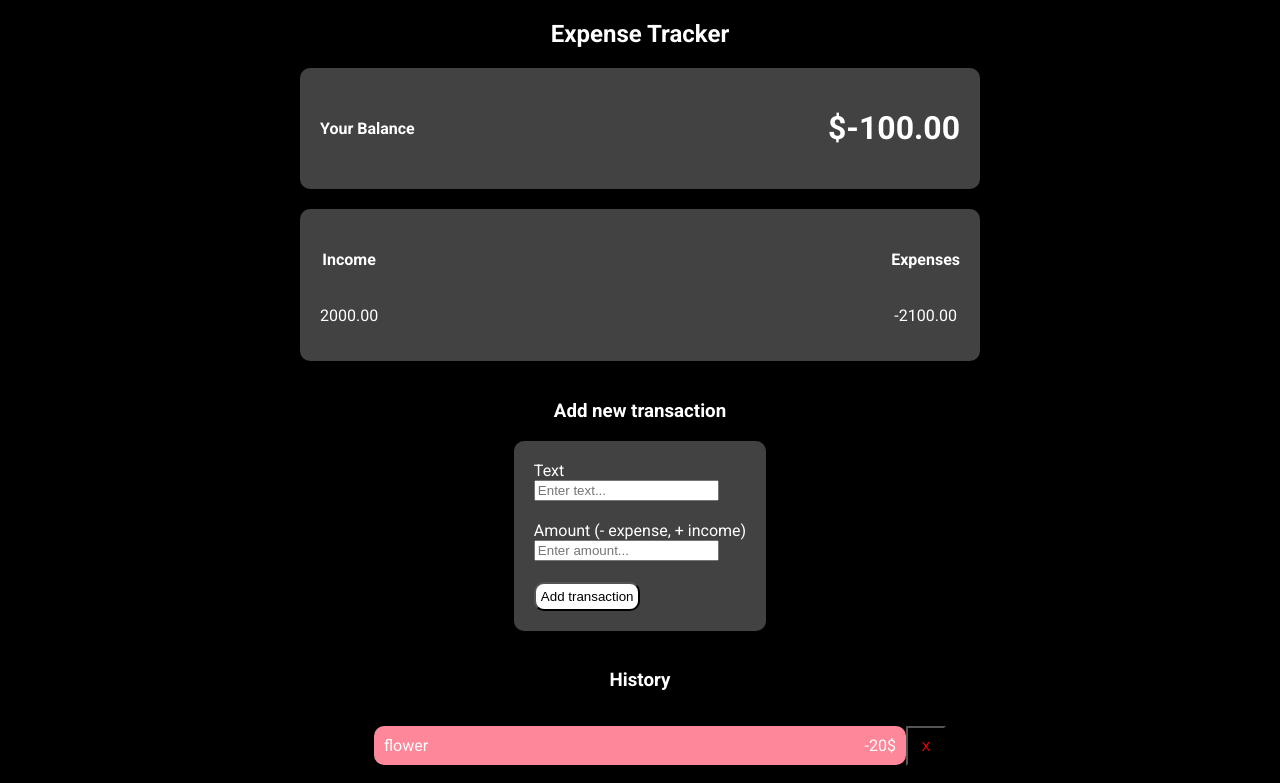
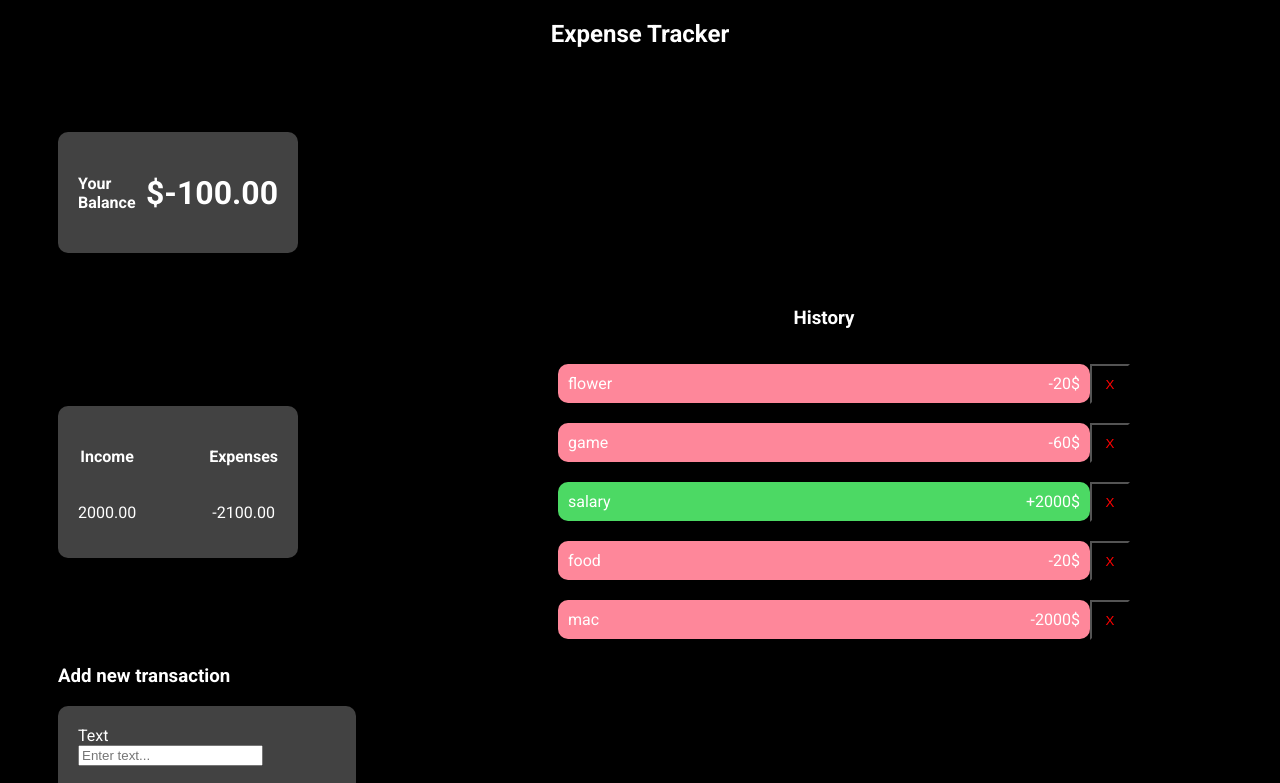
Before and after one commit to hoangtran-97/web_expenseTracker, a React (Create React App) app: page / in a window 1280 px wide. Shown: the top 783 px of the page. Built offline with nearby package versions, Linux system fonts and the light colour scheme.

Commit message:
feat: responsive

```diff
--- a/src/App.css
+++ b/src/App.css
@@ -1,17 +1,42 @@
 @import url(https://fonts.googleapis.com/css?family=Roboto:300,400,500,700&display=swap);
-body{
+body {
     background-color: black;
     padding: 0;
     color: white;
     font-size: 16px;
     font-family: 'Roboto', sans-serif;
 }
-.container{
-display: flex;
-flex-direction: column;
-justify-content: center;
-align-items: center;
+
+.container {
+    display: flex;
+    flex-direction: column;
+    justify-content: center;
+    align-items: center;
 }
-.transaction:hover{
- transform: scale(1.3);
+
+.transaction:hover {
+    transform: scale(1.3);
 }
+
+@media(min-width:900px) {
+    .container {
+        display: grid;
+        gap: 20px;
+        grid-template-rows: 1fr 1fr 1fr;
+        grid-template-columns: 1fr 1fr;
+        grid-template-areas: "bln his" "inc his" "add his";
+        padding-left: 50px;
+    }
+    .balance {
+        grid-area: bln;
+    }
+    .incomeExpenses {
+        grid-area: inc;
+    }
+    .addTransaction {
+        grid-area: add;
+    }
+    .transactionList {
+        grid-area: his;
+    }
+}
--- a/src/components/AddTransaction.js
+++ b/src/components/AddTransaction.js
@@ -18,7 +18,7 @@ export const AddTransaction = () => {
     };
 
     return (
-        <>
+        <div className="addTransaction">
             <h3>Add new transaction</h3>
             <form onSubmit={onSubmit} style={styles.form}>
 
@@ -47,7 +47,7 @@ export const AddTransaction = () => {
                 </label>
                 <button type="submit" style={styles.button}>Add transaction</button>
             </form>
-        </>
+        </div>
     );
 };
 const styles = {
--- a/src/components/Balance.js
+++ b/src/components/Balance.js
@@ -11,7 +11,7 @@ export const Balance = () => {
         .toFixed(2);
     /* eslint-disable no-param-reassign */
     return (
-        <div style={commonstyles.container}>
+        <div style={commonstyles.container} className="balance">
             <h4>Your Balance</h4>
             <h1>${total}</h1>
         </div>
--- a/src/components/IncomeExpenses.js
+++ b/src/components/IncomeExpenses.js
@@ -17,7 +17,7 @@ export const IncomeExpenses = () => {
 
     /* eslint-disable no-param-reassign */
     return (
-        <div style={commonstyles.container}>
+        <div style={commonstyles.container} className="incomeExpenses">
             <div style={styles.item}>
                 <h4>Income</h4>
                 <p>{income}</p>
--- a/src/components/TransactionList.js
+++ b/src/components/TransactionList.js
@@ -6,7 +6,7 @@ export const TransactionList = () => {
     const { transactions } = useContext(GlobalContext);
 
     return (
-        <div style={styles.container}>
+        <div style={styles.container} className="transactionList">
             <h3>History</h3>
             <ul style={styles.list}>
                 {transactions.map((transaction) => (
--- a/src/styles/commonstyles.js
+++ b/src/styles/commonstyles.js
@@ -4,11 +4,11 @@ export default {
         flexDirection: "row",
         justifyContent: "space-between",
         alignItems: "center",
-        width: "50vw",
         backgroundColor: "#424242",
         padding: "20px",
         borderRadius: "10px",
-        marginBottom: "20px"
+        marginBottom: "20px",
+        width: "200px"
     }
 
 };
```
